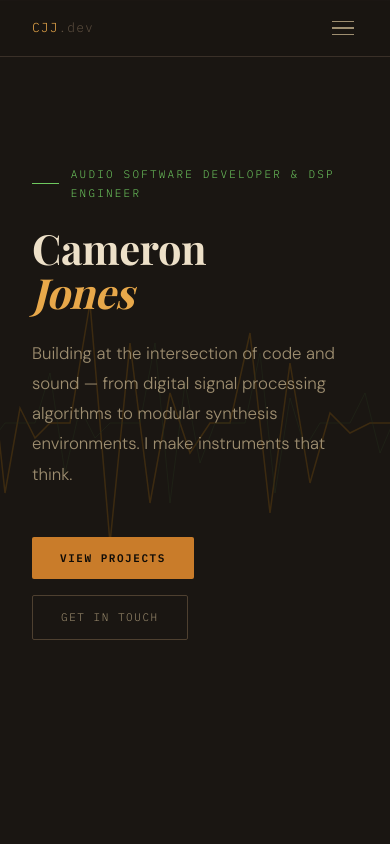
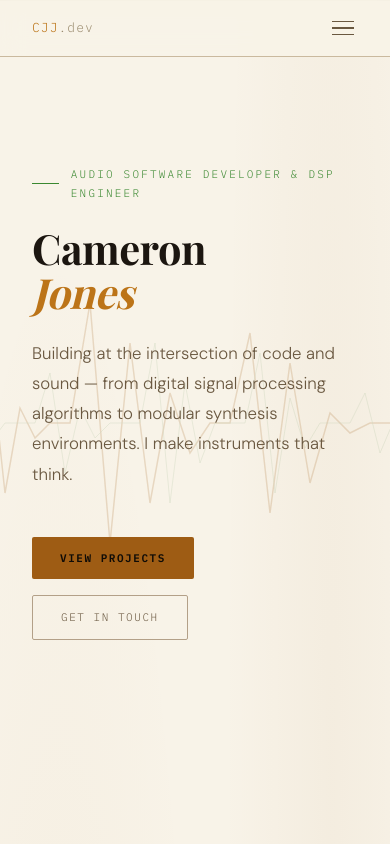
Before and after one commit to JamCones/JamCones.github.io, a website: page index.html in a window 390 px wide. Shown: the top 844 px of the page. Drawn offline with nearby package versions, Linux system fonts and the light colour scheme; a web font is replaced by a local one.

Commit message:
Swap to lighter theme

```diff
--- a/index.html
+++ b/index.html
@@ -11,21 +11,21 @@
   *, *::before, *::after { box-sizing: border-box; margin: 0; padding: 0; }
 
   :root {
-    --amber:     #C97C2A;
-    --amber-dim: #A06020;
-    --amber-pale:#F5DFB8;
-    --amber-glow:#E8A84A;
-    --warm-bg:   #1A1612;
-    --surface:   #211D18;
-    --surface-2: #28231D;
-    --surface-3: #302A22;
-    --border:    #3A3028;
-    --border-hi: #4E4030;
-    --text-pri:  #EDE0C8;
-    --text-sec:  #9E8E70;
-    --text-dim:  #5E5040;
-    --green-sig: #4A8C3F;
-    --green-glo: #6EC95F;
+    --amber:     #9E5C14;
+    --amber-dim: #7A4610;
+    --amber-pale:#5A3208;
+    --amber-glow:#BC7418;
+    --warm-bg:   #F8F3E8;
+    --surface:   #F1E9D6;
+    --surface-2: #E8DEC8;
+    --surface-3: #DDD3BB;
+    --border:    #CAB99E;
+    --border-hi: #B3A088;
+    --text-pri:  #1C1610;
+    --text-sec:  #6A5840;
+    --text-dim:  #9A8A6E;
+    --green-sig: #2A6E20;
+    --green-glo: #3A8830;
     --mono: 'IBM Plex Mono', monospace;
     --serif: 'Playfair Display', serif;
     --sans: 'DM Sans', sans-serif;
@@ -36,6 +36,9 @@
 
   body {
     background: var(--warm-bg);
+    background-image:
+      radial-gradient(ellipse 70% 60% at 15% 40%, rgba(160, 96, 20, 0.05) 0%, transparent 60%),
+      radial-gradient(ellipse 50% 70% at 85% 15%, rgba(140, 80, 10, 0.04) 0%, transparent 55%);
     color: var(--text-pri);
     font-family: var(--sans);
     font-weight: 300;
@@ -57,7 +60,7 @@
     top: 0; left: 0; right: 0;
     z-index: 100;
     border-bottom: 1px solid var(--border);
-    background: rgba(26,22,18,0.90);
+    background: rgba(248,243,232,0.92);
     backdrop-filter: blur(12px);
   }
 
@@ -317,12 +320,16 @@
     overflow: hidden;
     background: var(--warm-bg);
     margin-bottom: 1.5px;
-    transition: border-color 0.25s;
+    box-shadow: 0 1px 4px rgba(28,22,16,0.06), 0 4px 20px rgba(28,22,16,0.04);
+    transition: border-color 0.25s, box-shadow 0.25s;
   }
 
   .project-card:last-child { margin-bottom: 0; }
 
-  .project-card:hover { border-color: var(--border-hi); }
+  .project-card:hover {
+    border-color: var(--border-hi);
+    box-shadow: 0 2px 8px rgba(28,22,16,0.09), 0 8px 28px rgba(28,22,16,0.06);
+  }
 
   .project-card + .project-card { margin-top: 1.5rem; }
 
@@ -635,7 +642,7 @@
       position: absolute;
       top: 56px;
       left: 0; right: 0;
-      background: rgba(26,22,18,0.97);
+      background: rgba(248,243,232,0.97);
       border-bottom: 1px solid var(--border);
       flex-direction: column;
       gap: 0;
@@ -676,9 +683,9 @@
   <!-- waveform SVG decoration -->
   <svg class="hero-wave" width="560" height="340" viewBox="0 0 560 340" fill="none" xmlns="http://www.w3.org/2000/svg" aria-hidden="true">
     <polyline points="0,170 30,170 40,60 55,280 70,120 85,220 100,100 115,240 130,155 145,185 160,170 180,170 200,50 220,290 240,90 260,250 280,140 300,200 320,170 340,170 360,80 380,260 400,110 420,230 440,160 460,180 480,170 510,170 560,170"
-      stroke="#D4860A" stroke-width="1.5" fill="none"/>
+      stroke="#9E5C14" stroke-width="1.5" fill="none"/>
     <polyline points="0,170 40,170 55,110 70,230 85,150 100,190 115,170 145,170 160,120 175,220 190,155 205,185 220,170 250,170 265,90 280,250 295,130 310,210 325,170 355,170 370,100 385,240 400,145 415,195 430,170 460,170 475,140 490,200 505,165 520,175 560,170"
-      stroke="#4A8C3F" stroke-width="1" fill="none" opacity="0.5"/>
+      stroke="#2A6E20" stroke-width="1" fill="none" opacity="0.45"/>
   </svg>
 
   <div class="container">
@@ -768,9 +775,9 @@
         <!-- placeholder waveform art -->
         <svg viewBox="0 0 900 200" xmlns="http://www.w3.org/2000/svg" preserveAspectRatio="none" aria-hidden="true">
           <polyline points="0,100 50,100 70,20 100,180 130,40 160,160 190,70 220,130 250,100 300,100 340,30 380,170 420,55 460,145 500,90 540,110 580,100 620,100 660,45 700,155 740,75 780,125 820,100 900,100"
-            stroke="#D4860A" stroke-width="2" fill="none"/>
+            stroke="#9E5C14" stroke-width="2" fill="none"/>
           <polyline points="0,100 60,100 80,60 110,140 140,75 170,125 200,100 250,100 280,40 320,160 360,65 400,135 440,95 480,105 520,100 560,100"
-            stroke="#4A8C3F" stroke-width="1.5" fill="none" opacity="0.6"/>
+            stroke="#2A6E20" stroke-width="1.5" fill="none" opacity="0.55"/>
         </svg>
         <span class="thumb-label">Screenshots / demo video coming soon</span>
       </div>
@@ -801,7 +808,7 @@
         <svg viewBox="0 0 900 200" xmlns="http://www.w3.org/2000/svg" preserveAspectRatio="none" aria-hidden="true">
           <!-- FM-style complex waveform -->
           <polyline points="0,100 20,100 30,40 45,160 60,55 75,145 90,80 105,120 120,95 135,105 150,100 170,100 190,30 210,170 230,45 250,155 270,70 290,130 310,100 330,100 350,35 370,165 390,60 410,140 430,85 450,115 470,100 490,100 510,50 530,150 550,75 570,125 590,100 610,100 630,40 650,160 670,65 690,135 710,90 730,110 750,100 770,100 790,55 810,145 830,80 850,120 870,100 900,100"
-            stroke="#A86500" stroke-width="2" fill="none"/>
+            stroke="#7A4610" stroke-width="2" fill="none"/>
         </svg>
         <span class="thumb-label">Screenshots / demo video coming soon</span>
       </div>
```
